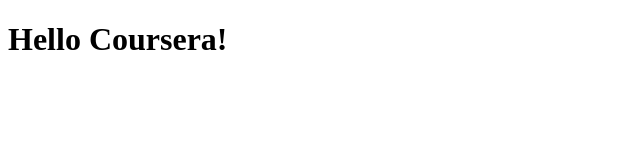
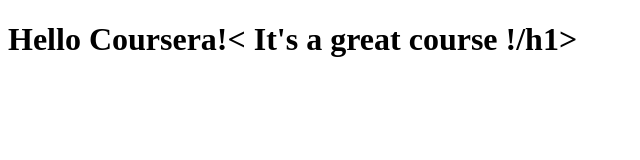
Before and after one commit to Mindralex/coursera-test, a plain HTML site: page site/index.html in a window 1280 px wide. Shown: the whole page, without its empty margins (0-640 px from the left). Drawn offline with Linux system fonts and the light colour scheme.

Commit message:
Small addition to our page content.

```diff
--- a/site/index.html
+++ b/site/index.html
@@ -4,6 +4,6 @@
 	<title>Hello Coursera!</title>
 </head>
 <body>
-<h1>Hello Coursera!</h1>
+<h1>Hello Coursera!< It's a great course !/h1>
 </body>
 </html>
```
